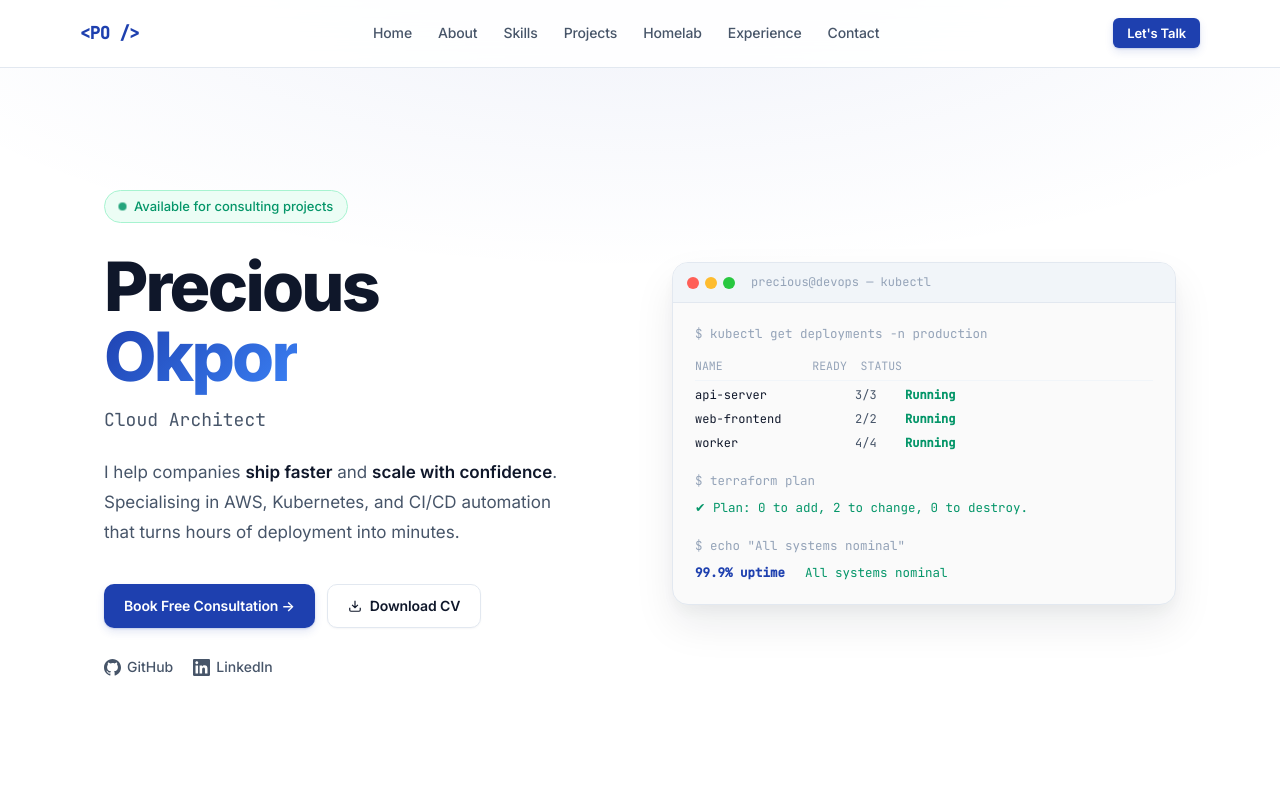
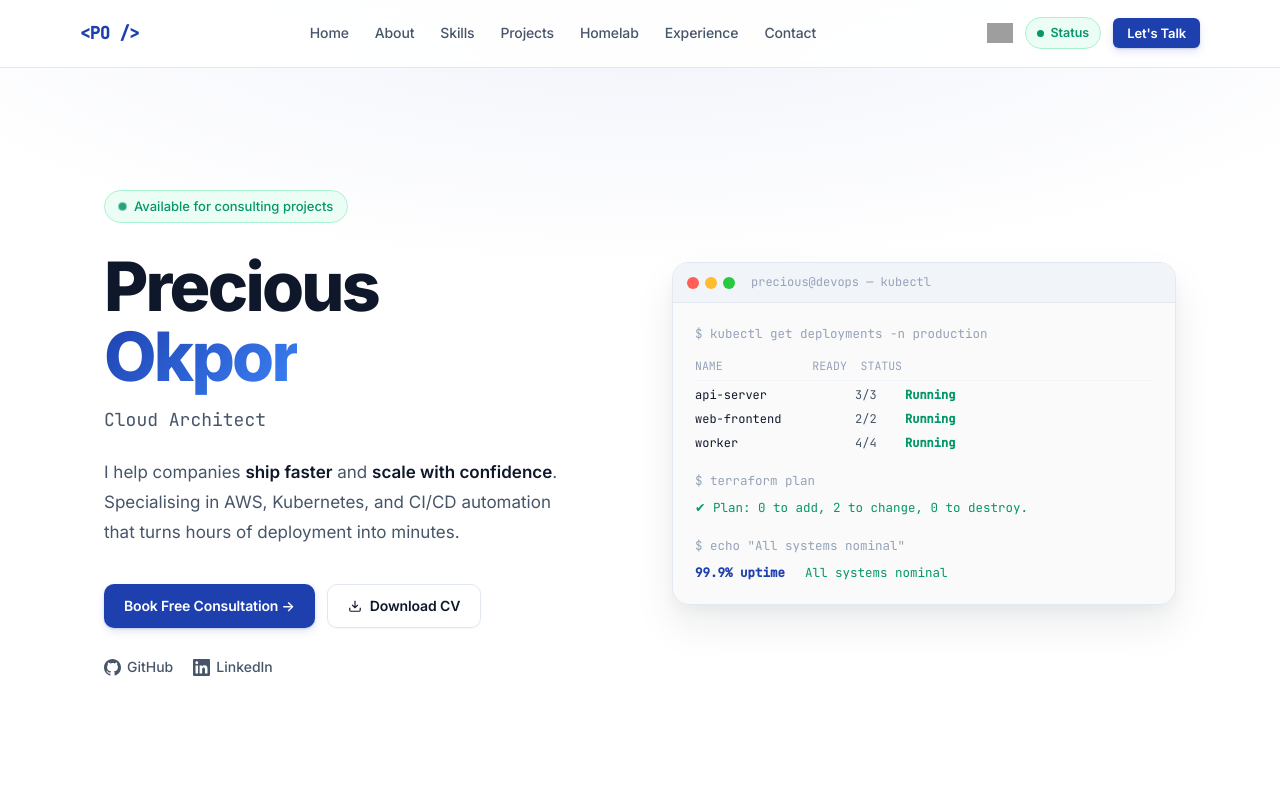
Before and after one commit to poppyszn/portfolio-site, a React (Vite) app: page / in a window 1280 px wide. Shown: the top 800 px of the page. Built offline with nearby package versions, Linux system fonts and the light colour scheme; grey boxes are pictures that could not be loaded.

Commit message:
chore: added status page

```diff
--- a/src/App.jsx
+++ b/src/App.jsx
@@ -195,9 +195,44 @@ export default function Portfolio() {
               </a>
             ))}
           </div>
-          <button className="btn btn-primary btn-sm" onClick={() => scrollTo('contact')}>
-            Let's Talk
-          </button>
+          <div style={{ display: 'flex', alignItems: 'center', gap: '12px' }}>
+            <a href="https://github.com/poppyszn/portfolio-site/actions/workflows/build-push.yml"
+               target="_blank" rel="noopener noreferrer"
+               className="hide-mobile"
+               style={{ display: 'inline-block', lineHeight: 0 }}>
+              <img
+                src="https://github.com/poppyszn/portfolio-site/actions/workflows/build-push.yml/badge.svg"
+                alt="Build & Push"
+                style={{ height: '20px' }}
+              />
+            </a>
+            <a href="https://status.dev-pops.site/status/homelab"
+               target="_blank" rel="noopener noreferrer"
+               className="hide-mobile"
+               style={{
+                 display: 'inline-flex', alignItems: 'center', gap: '6px',
+                 padding: '5px 11px',
+                 background: 'var(--c-success-bg)',
+                 border: '1px solid var(--c-success-border)',
+                 borderRadius: 'var(--radius-full)',
+                 fontSize: '12.5px', fontWeight: '600', color: 'var(--c-success)',
+                 textDecoration: 'none',
+                 transition: 'opacity var(--t-fast)',
+               }}
+               onMouseEnter={e => e.currentTarget.style.opacity = '0.8'}
+               onMouseLeave={e => e.currentTarget.style.opacity = '1'}>
+              <span style={{
+                width: '7px', height: '7px', borderRadius: '50%',
+                background: 'var(--c-success)',
+                animation: 'pulseDot 2.5s ease-in-out infinite',
+                flexShrink: 0,
+              }} />
+              Status
+            </a>
+            <button className="btn btn-primary btn-sm" onClick={() => scrollTo('contact')}>
+              Let's Talk
+            </button>
+          </div>
         </div>
       </nav>
 
@@ -416,18 +451,9 @@ export default function Portfolio() {
         <div style={{ maxWidth: '1120px', margin: '0 auto' }}>
           <div style={{ textAlign: 'center', marginBottom: '64px' }}>
             <div className="section-label" style={{ marginBottom: '16px' }}>Featured Work</div>
-            <h2 style={{ fontSize: 'clamp(28px, 4vw, 38px)', fontWeight: '800', letterSpacing: '-0.03em', marginBottom: '16px' }}>
+            <h2 style={{ fontSize: 'clamp(28px, 4vw, 38px)', fontWeight: '800', letterSpacing: '-0.03em' }}>
               Projects
             </h2>
-            <a href="https://github.com/poppyszn/portfolio-site/actions/workflows/build-push.yml"
-               target="_blank" rel="noopener noreferrer"
-               style={{ display: 'inline-block', lineHeight: 0 }}>
-              <img
-                src="https://github.com/poppyszn/portfolio-site/actions/workflows/build-push.yml/badge.svg"
-                alt="Build & Push to Harbor"
-                style={{ height: '20px' }}
-              />
-            </a>
           </div>
           <div style={{ display: 'grid', gridTemplateColumns: 'repeat(auto-fill, minmax(300px, 1fr))', gap: '20px' }}>
             {projects.map((p, i) => (
```
